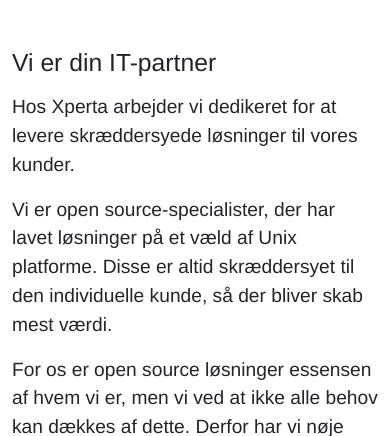
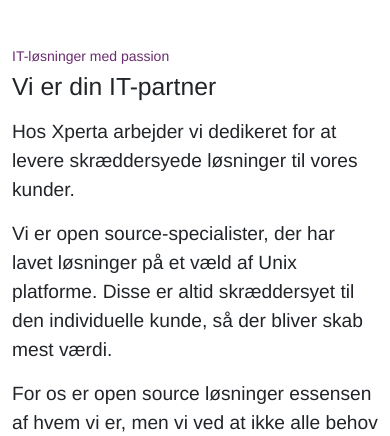
Before and after one commit to AngelFreak/xperta.dk, a Django app: page / in a window 390 px wide. Shown: the part 549-985 px from the top of the page. Run offline with Django 3.2, Linux system fonts and the light colour scheme; some libraries are stand-ins or nearby versions.

Commit message:
Fix some formating, and add class

```diff
--- a/website/mainsite/templates/mainsite/index.html
+++ b/website/mainsite/templates/mainsite/index.html
@@ -10,7 +10,7 @@ style="min-height: 65vh; background-size: cover; background-color: rgba(var(--bs
     <div class="col-12 col-md-6">
       <label>Værdiskabende IT-løsninger</label>
       <h1 class="display-4 mb-2 mt-5 h1-head hero"><strong>Open source, </br>IT-løsninger der skaber værdi for jer!</strong> </h1>
-      <p class="lead mb-3 hero">Vi får jer i mål med gode IT-løsninger, der dækker netop jeres forretningsbehov.</p>
+      <p class="lead mb-3 hero hero-sub">Vi får jer i mål med gode IT-løsninger, der dækker netop jeres forretningsbehov.</p>
       <div class="d-grid gap-2 d-sm-flex ">
           <a class="btn btn-primary" href="#services" target="_self" title="Se vores services" style="outline: currentcolor none medium;">
               <span>Se services
@@ -33,7 +33,8 @@ style="min-height: 65vh; background-size: cover; background-color: rgba(var(--bs
 <section class="pt-5 pb-5">
 <div class="container">
   <div class="row align-items-center justify-content-center">
-    <div class="col-12 col-md-4 offset-md-1  ">
+    <div class="col-12 col-md-4 offset-md-1">
+      <h3 class="text-primary small">IT-løsninger med passion</h3>
       <h2>Vi er din IT-partner</h2>
       <p class="text-h3 mt-3">
           Hos Xperta arbejder vi dedikeret for at levere skræddersyede løsninger til vores kunder.
```
